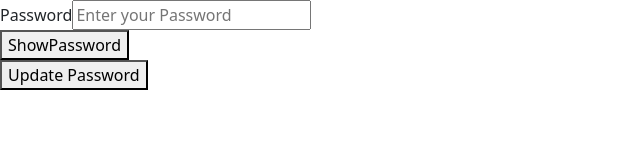
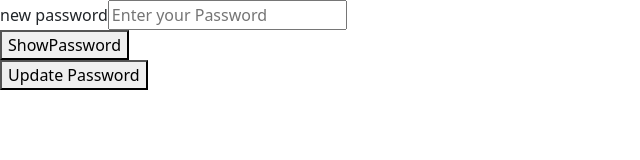
Before and after one commit to Vengat-P/Password-Reset-Flow-Frontend, a React (Vite) app: page /reset-password/1/1 in a window 1280 px wide. Shown: the top 160 px of the page, without its empty margins (0-640 px from the left). Built offline with nearby package versions, Linux system fonts and the light colour scheme.

Commit message:
modified

```diff
--- a/src/Pages/ResetPassword.jsx
+++ b/src/Pages/ResetPassword.jsx
@@ -30,7 +30,7 @@
     <div>
       <form onSubmit={handleSubmit}>
         <p>
-          <label htmlFor="password">Password</label>
+          <label htmlFor="password">new password</label>
           <input
             type={showPassword ? "text" : "password"}
             name="password"
```
